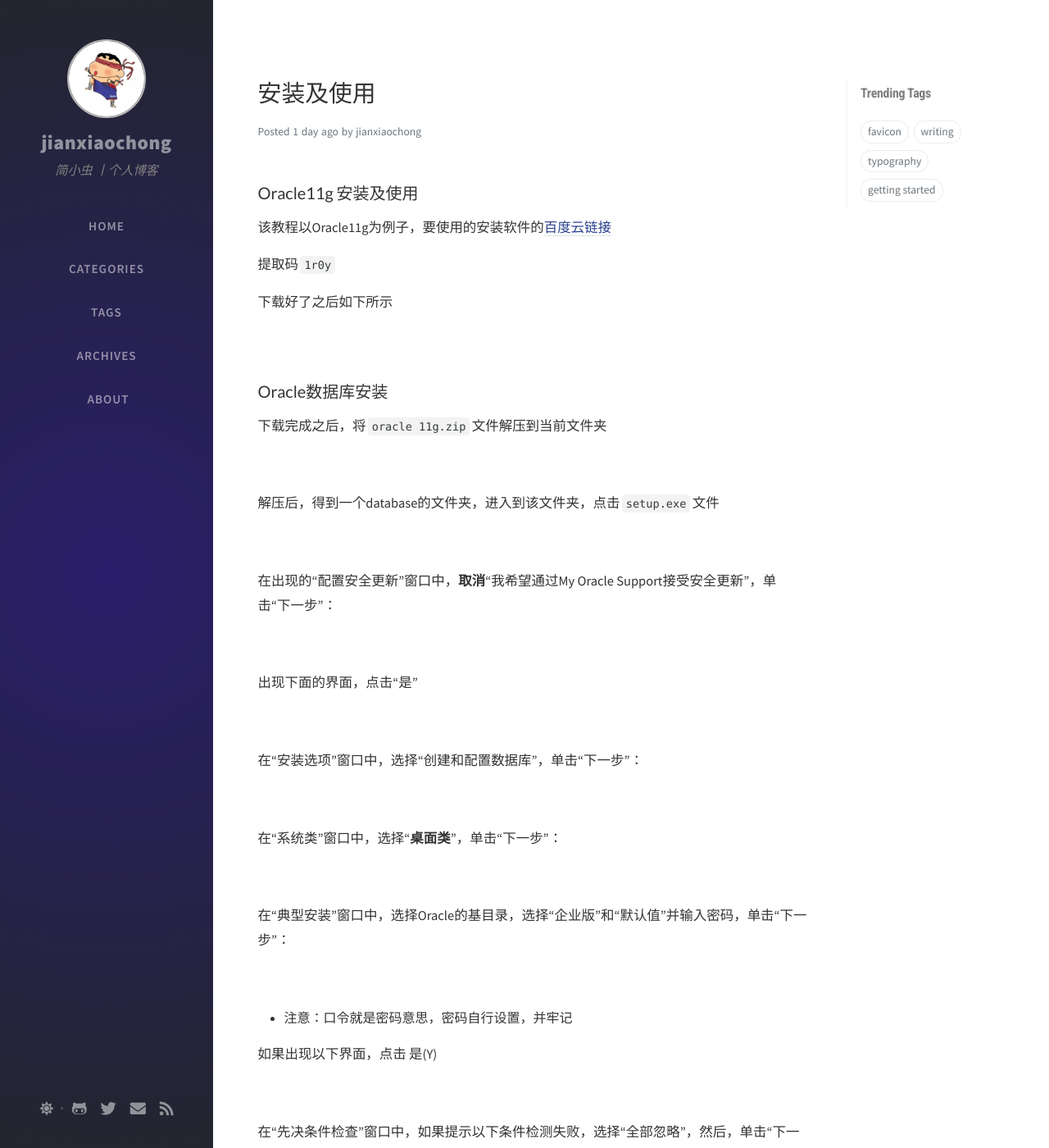
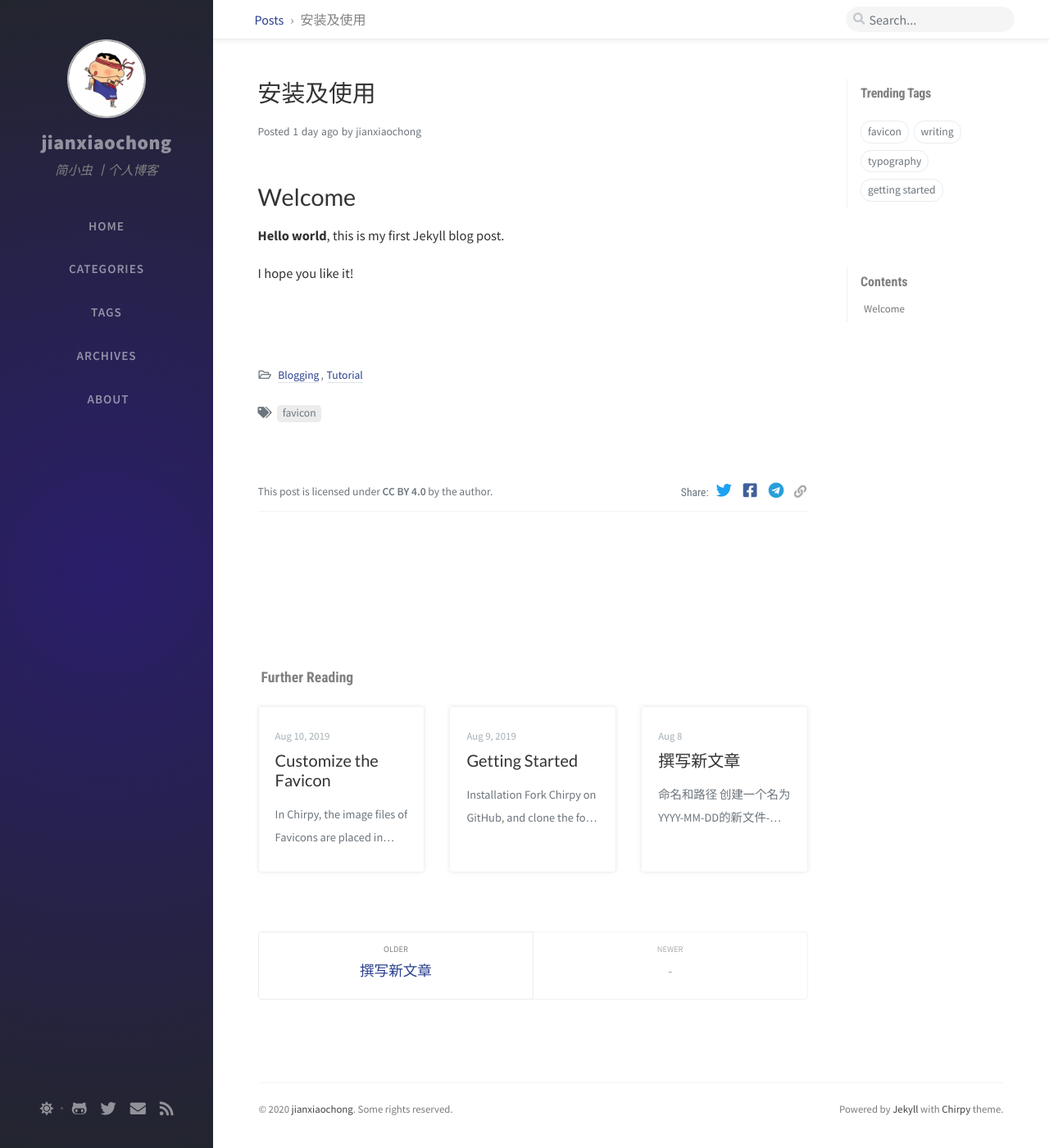
Before and after one commit to jianxiaochong/jianxiaochong.github.io, a Jekyll site: the page built from _posts/2020-09-08-oracle安装-favicon.md, in a window 1280 px wide and 1400 px high. Shown: the whole window at 82% size. Built offline with Jekyll 4.4.1, drawn with Linux system fonts in a browser that asks for light colours; nearby versions of some CDN libraries; comment, search, counter and statistics services are not loaded; some of the changed text lies outside the part shown.

Commit message:
Update 2020-09-08-oracle安装-favicon.md

```diff
--- a/_posts/2020-09-08-oracle安装-favicon.md
+++ b/_posts/2020-09-08-oracle安装-favicon.md
@@ -8,96 +8,9 @@
 math: true
 
 ---
-### Oracle11g 安装及使用
 
-该教程以Oracle11g为例子，要使用的安装软件的[百度云链接](https://pan.baidu.com/s/1abnA_4I4mC5_7z6NoY2eAA )
+# Welcome
 
-提取码`1r0y `
+**Hello world**, this is my first Jekyll blog post.
 
-下载好了之后如下所示
-
-![安装软件](https://img.kancloud.cn/aa/ac/aaacd3dafdac1432c837d6fedb0f55dc_464x88.png)
-
-
-### Oracle数据库安装
-
-
-下载完成之后，将`oracle 11g.zip`文件解压到当前文件夹
-
-![ ](https://img.kancloud.cn/b6/31/b6316d9b4aecac0ed51d3a2eefcb7ffa_378x44.png)
-
-解压后，得到一个database的文件夹，进入到该文件夹，点击`setup.exe`文件
-
-![ ](https://img.kancloud.cn/cf/cb/cfcb95fd396774272a0fb313470ed2ec_829x288.png)
-
-在出现的“配置安全更新”窗口中，**取消**“我希望通过My Oracle Support接受安全更新”，单击“下一步”：
-
-![ ](https://img.kancloud.cn/99/2c/992c06aa7d0347c559ce1c14f4cc956b_543x404.png)
-
-出现下面的界面，点击“是”
-
-![ ](https://img.kancloud.cn/00/ca/00caa985286b23c2480f30c212e4975e_505x377.png)
-
-在“安装选项”窗口中，选择“创建和配置数据库”，单击“下一步”：
-
-![ ](https://img.kancloud.cn/5b/3d/5b3dafc448ab6f47b8e9261d73c755bf_558x388.png)
-
-在“系统类”窗口中，选择“**桌面类**”，单击“下一步”：
-
-![ ](https://img.kancloud.cn/1a/92/1a92cbe664d186e590c321bfa70cf7c5_719x533.png)
-
-在“典型安装”窗口中，选择Oracle的基目录，选择“企业版”和“默认值”并输入密码，单击“下一步”：
-
-![ ](https://img.kancloud.cn/a7/80/a780d7cadee6861bc220d6a1257420d6_742x536.png)
-
-* 注意：口令就是密码意思，密码自行设置，并牢记
-
-如果出现以下界面，点击 是(Y)
-
-![ ](https://img.kancloud.cn/91/34/9134f5890755d5c1a3781a6460b0ceac_631x380.png)
-
-
-在“先决条件检查”窗口中，如果提示以下条件检测失败，选择“全部忽略”，然后，单击“下一步”：
-
-![ ](https://img.kancloud.cn/5c/aa/5caaaf6aaa86add0aff546dc5b527227_633x746.png)
-
-在“概要”窗口中，单击“完成”，即可进行安装：
-
-![ ](https://img.kancloud.cn/1e/0d/1e0da7e0903a21c78844d322d6056c80_693x520.png)
-
-数据库创建完成后，会出现如下“Database Configuration Assistant”界面,点击口令管理：
-
-![](https://img.kancloud.cn/3e/2f/3e2f2cb9354d1b9a3d105096de74847e_718x499.png)
-
-设置scott用户的密码，比如：admin123，如果没有操作这一步，后期也可以修改
-
-![ ](https://img.kancloud.cn/d4/1b/d41ba4cf6ca5a1f9c6aaf51b96da7523_685x458.png)
-
-修改完用户名后，点击确定，在以下界面下点击 关闭。
-
-![ ](https://img.kancloud.cn/f7/f2/f7f2a913cf71d63016af51c8ee503844_685x517.png)
-
-
-### 数据库连接工具使用
-
-![安装软件](https://img.kancloud.cn/aa/ac/aaacd3dafdac1432c837d6fedb0f55dc_464x88.png)
-
-解压`plsqldeveloper.zip`之后得到`plsqldeveloper`文件夹
-
-进入到该文件夹，双击进行安装
-
-![](https://img.kancloud.cn/24/9f/249f1cb843ad9e11bf30619f5e96a11d_622x136.png)
-
-基本上傻瓜式安装
-
-安装完成后启动PLsql
-
-![ ](https://img.kancloud.cn/3e/61/3e61ce0b078e4e80890cb1cfc09aa9de_554x281.png)
-
-登录之后，在左下角，鼠标右键`NEW`\&gt;&gt;&gt;`SQL WINDOW`
-
-![ ](https://img.kancloud.cn/b0/a5/b0a5c44572e9ad55a3cbf8dbf12a7e38_756x623.png)
-
-### 如何执行SQL 语句
-
-![](https://img.kancloud.cn/cb/3e/cb3eef2cb332d06861a8448d3f195fea_1097x754.png)
+I hope you like it!
```
